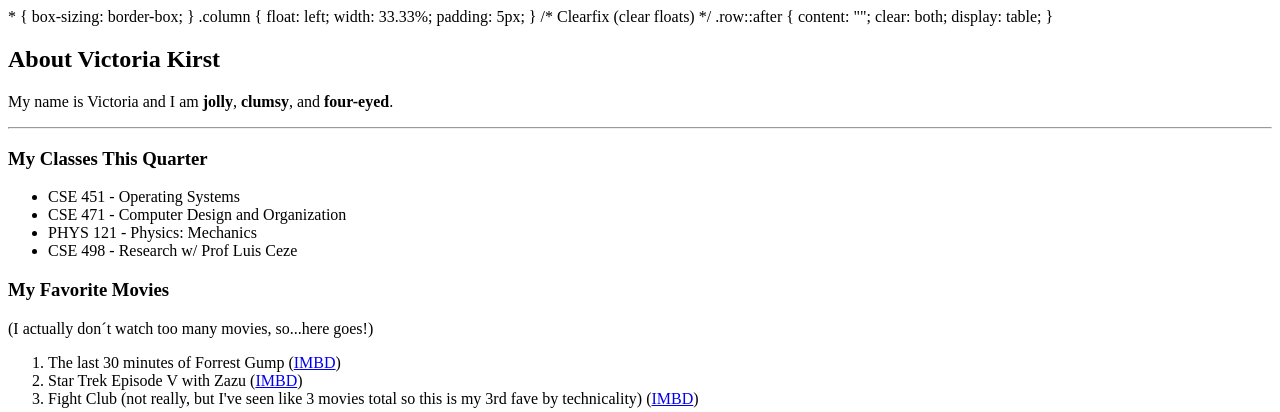
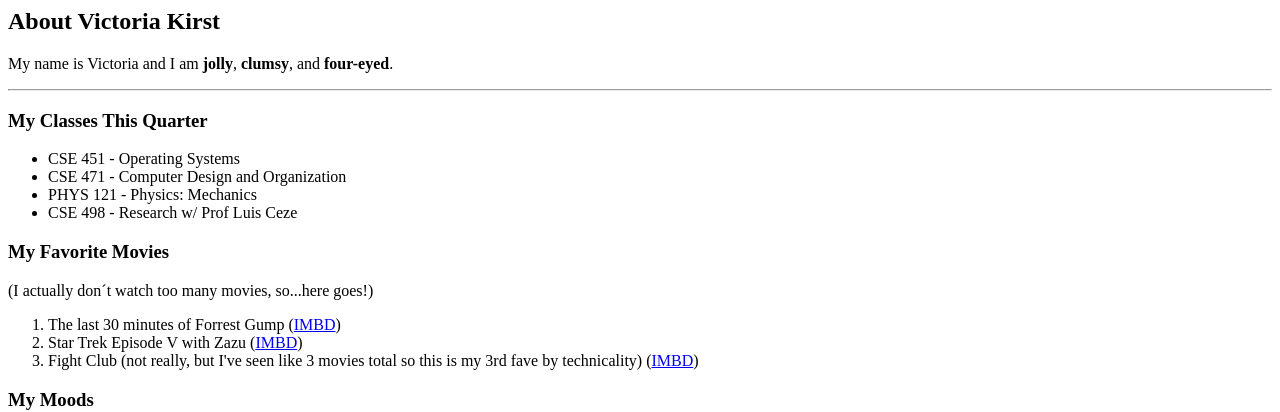
Before and after one commit to alesitohp/alesitohp.github.io, a plain HTML site: page index.html in a window 1280 px wide. Shown: the top 412 px of the page. Drawn offline with Linux system fonts and the light colour scheme.

Commit message:
Update index.html

```diff
--- a/index.html
+++ b/index.html
@@ -1,7 +1,7 @@
 <html><head><style>body {
     color: black;
  }
- </style></head><body><p>* { box-sizing: border-box; } .column { float: left; width: 33.33%; padding: 5px; } /* Clearfix (clear floats) */ .row::after { content: &quot;&quot;; clear: both; display: table; }</p>
+ </style></head><body>
  <h2 id="about-victoria-kirst">About Victoria Kirst</h2>
  <p>My name is Victoria and I am <strong>jolly</strong>, <strong>clumsy</strong>, and <strong>four-eyed</strong>.</p>
  <hr>
```
